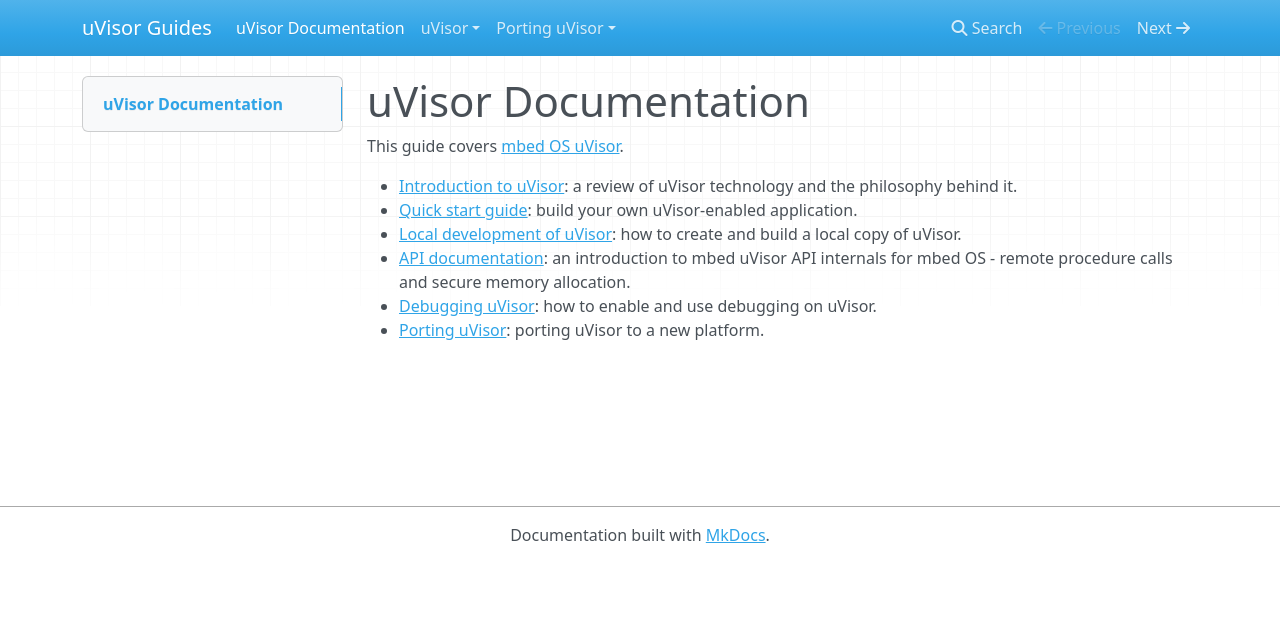
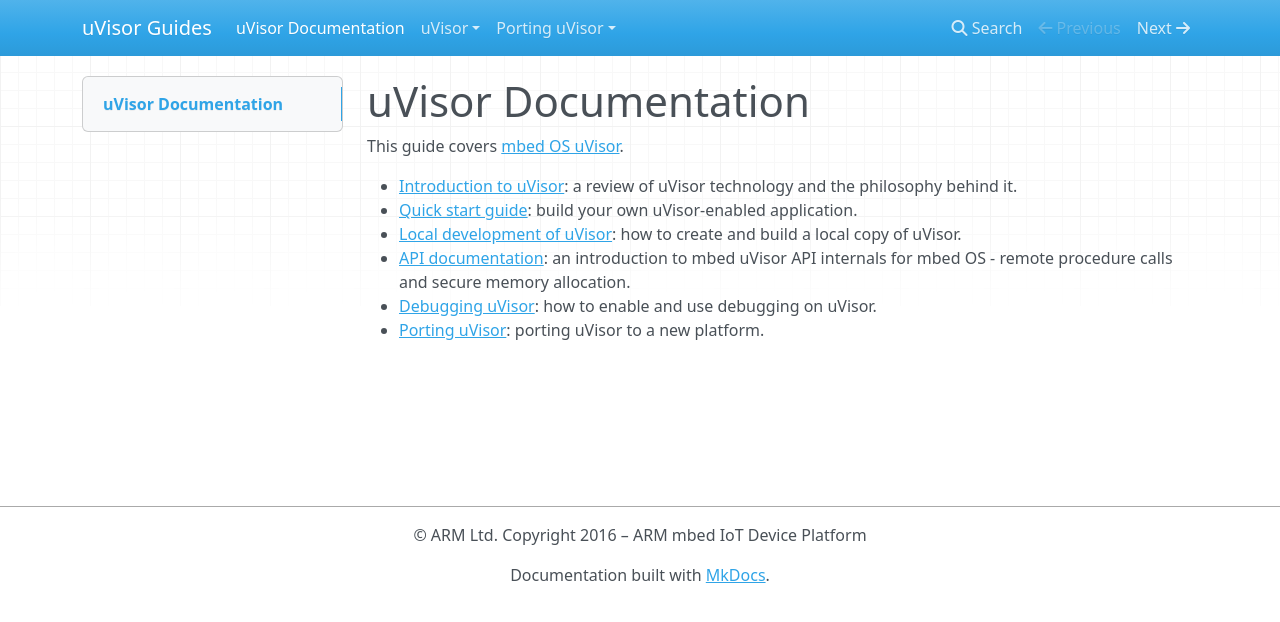
Before and after one commit to ARMmbed/uvisor_docs, an MkDocs documentation site: the page built from Docs/index.md, in a window 1280 px wide. Shown: the top 622 px of the page. Built offline with MkDocs 1.6.1, drawn with Linux system fonts in a browser that asks for light colours; nearby versions of some CDN libraries; old or Windows-style settings are respelled for this version of MkDocs.

Commit message:
Copyright line

```diff
--- a/mkdocs.yml
+++ b/mkdocs.yml
@@ -9,3 +9,5 @@ pages:
 - ['Dev_Local.md', 'uVisor', 'Developing Locally']
 - ['Debugging.md', 'uVisor', 'Debugging uVisor']
 - ['Porting.md', 'Porting uVisor', 'Porting uVisor']
+
+copyright: © ARM Ltd. Copyright 2016 – ARM mbed IoT Device Platform
```
